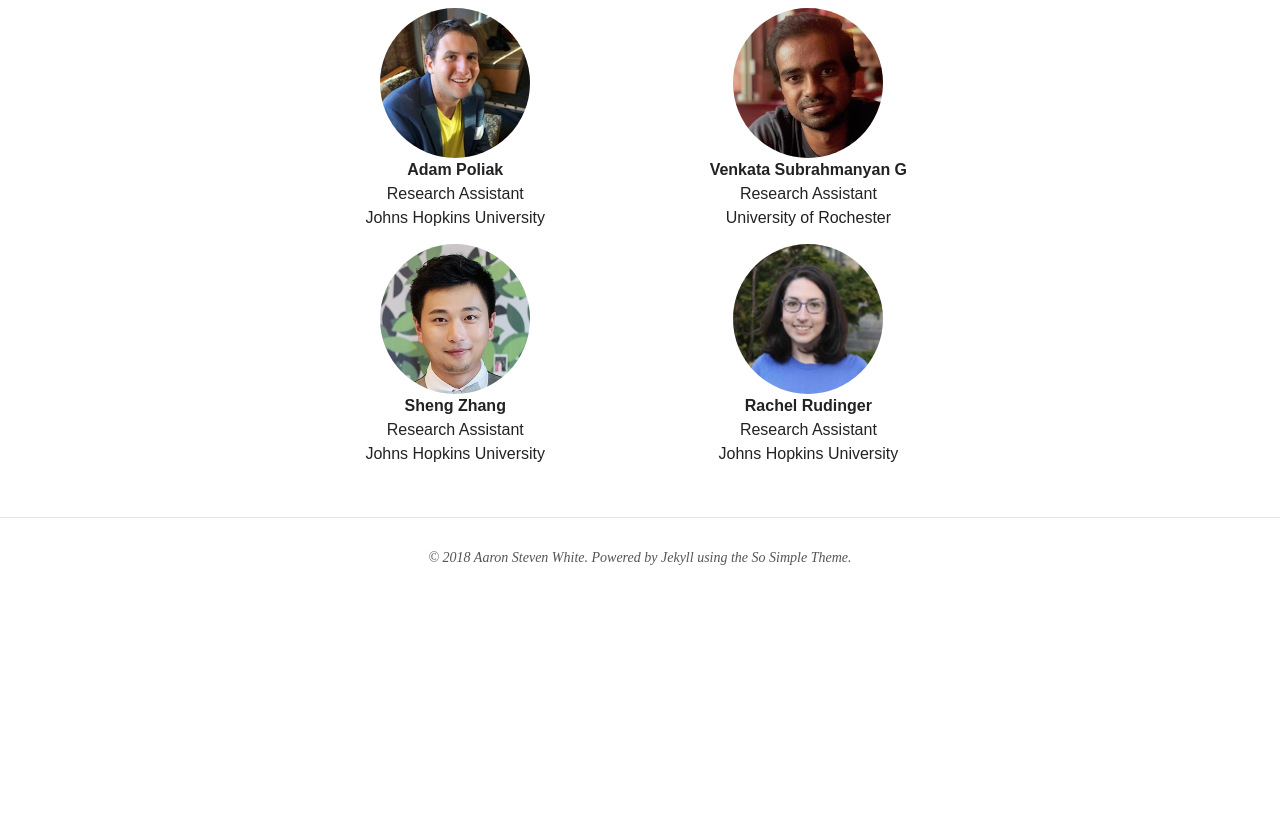
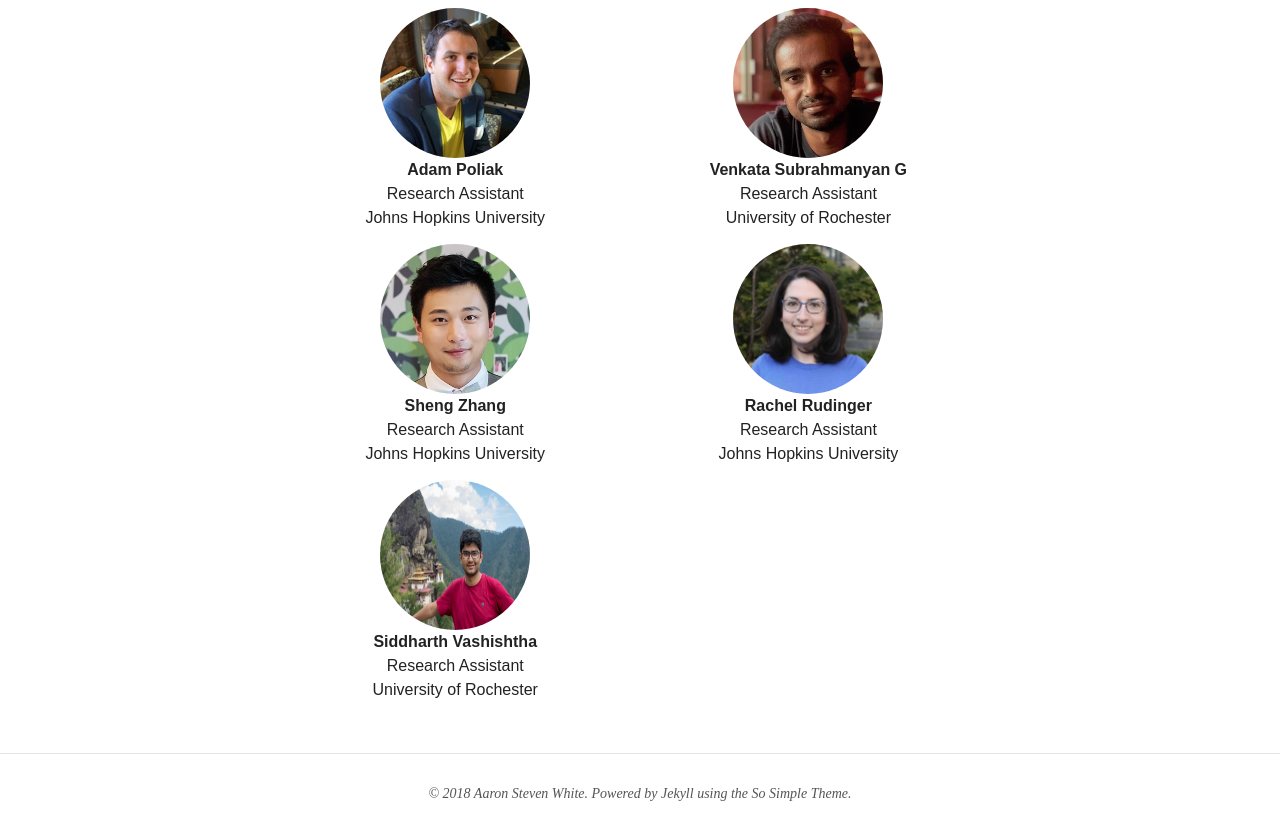
Before and after one commit to decompositional-semantics-initiative/decompositional-semantics-initiative.github.io, a Jekyll site: the page built from researchers/index.md, in a window 1280 px wide and 900 px high, scrolled down 1248 px. Shown: the top 840 px of the window. Built offline with Jekyll 4.4.1, drawn with Linux system fonts in a browser that asks for light colours; nearby versions of some CDN libraries; before the commit the page ends 1912 px from its top, so only the background shows below that.

```diff
--- a/_data/researchers.yml
+++ b/_data/researchers.yml
@@ -93,3 +93,11 @@ graduatestudents:
         - commonsense
         - predpatt
         - dnc
+    sidvash:
+      name: Siddharth Vashishtha
+      role: Research Assistant
+      affiliation: University of Rochester
+      website: https://sidsvash26.github.io/
+      email: svashis3@ur.rochester.edu
+      projects:
+        - time
```
